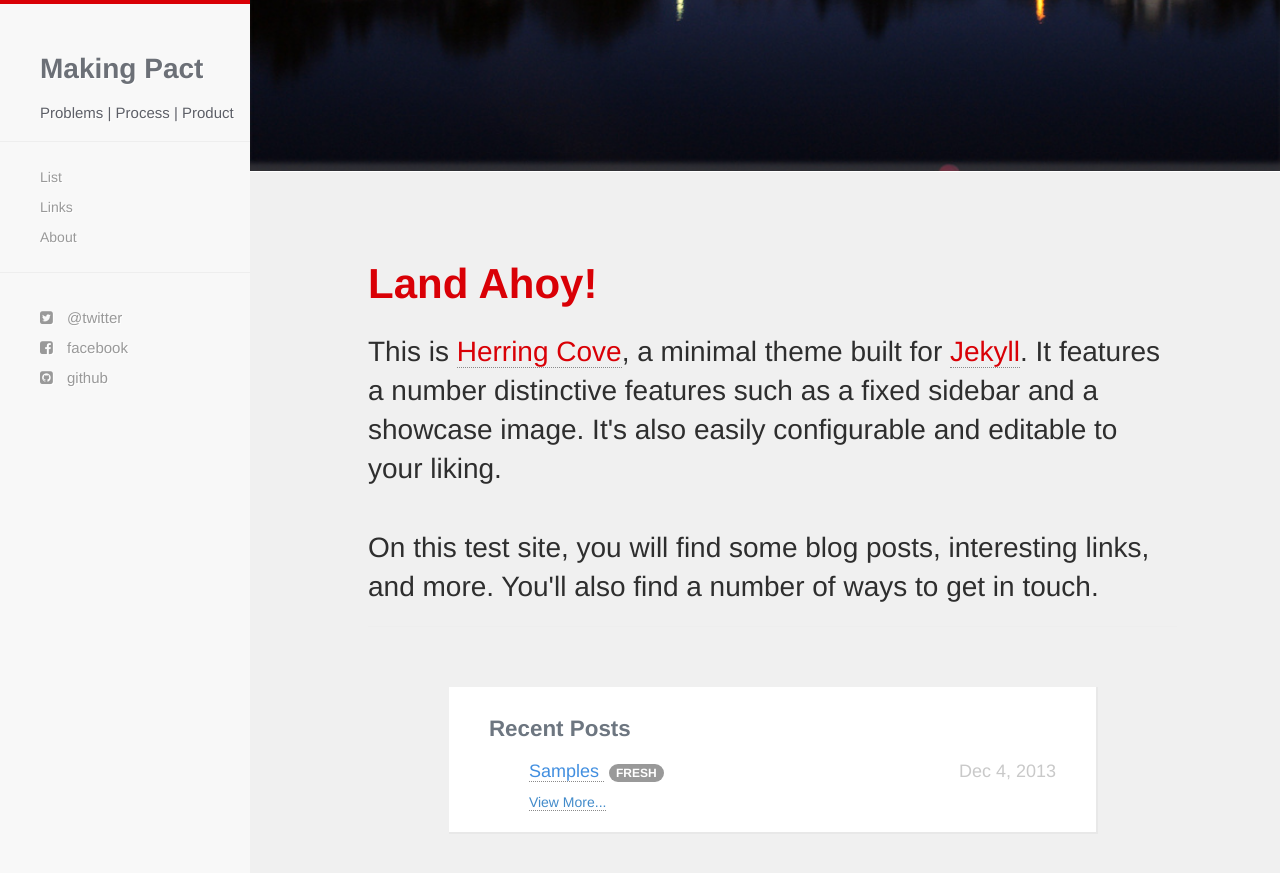
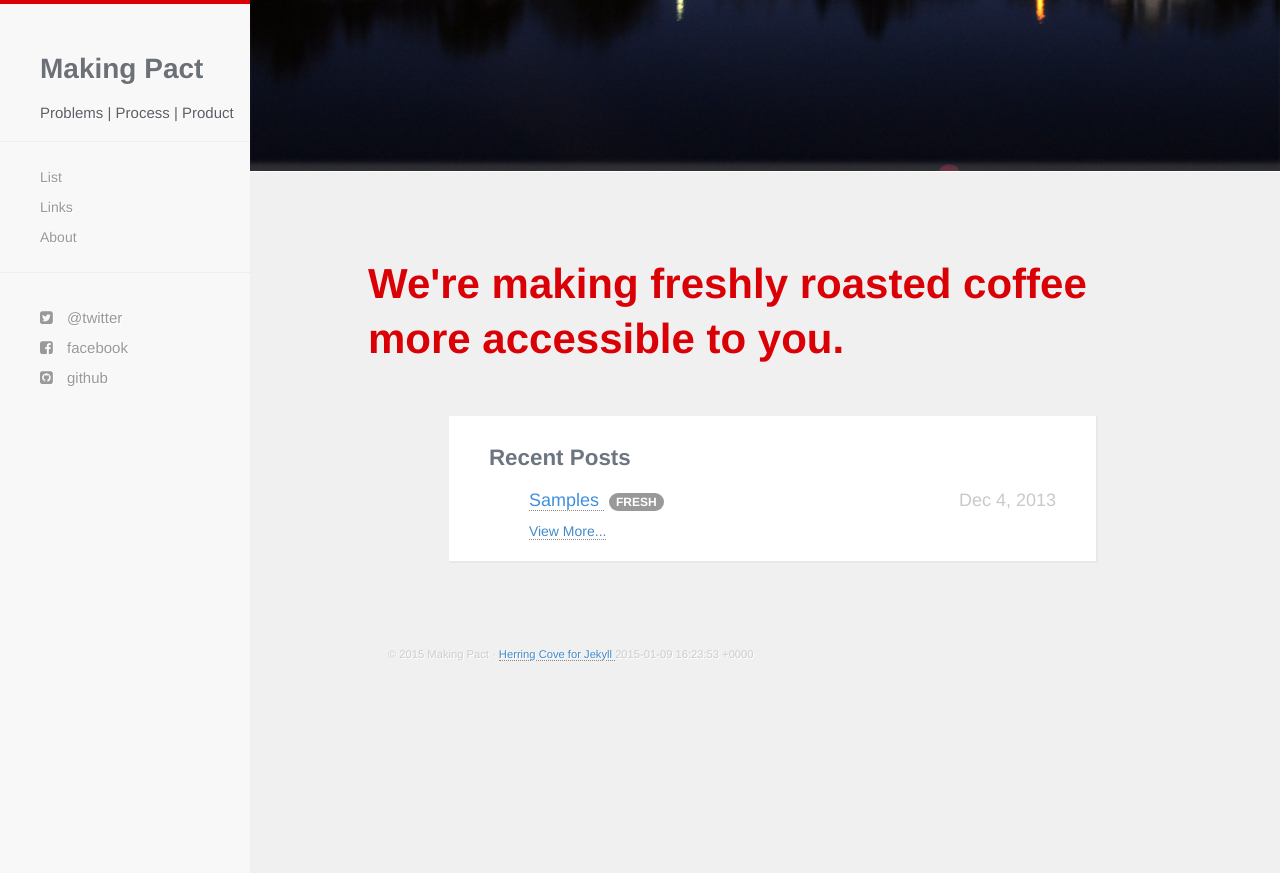
Before and after one commit to PactCoffee/makingpact.github.io, a Jekyll site: the page built from index.html, in a window 1280 px wide and 900 px high, scrolled down 532 px. Shown: the top 873 px of the window. Built offline with Jekyll 4.4.1, drawn with Linux system fonts in a browser that asks for light colours; nearby versions of some CDN libraries; Markdown is read by kramdown in place of the engine named in the settings; after the commit the page ends 1199 px from its top, so only the background shows below that.

Commit message:
updated greeting

```diff
--- a/_includes/greeting.html
+++ b/_includes/greeting.html
@@ -1,9 +1,7 @@
   </div>
   <div class="container">
     <div id="welcome-greeting">
-      <h1>Land Ahoy!</h1>
-      <h2>This is <a href="https://github.com/arnp/herring-cove">Herring Cove</a>, a minimal theme built for <a href="http://jekyllrb.com"> Jekyll</a>. It features a number distinctive features such as a fixed sidebar and a showcase image. It's also easily configurable and editable to your liking. <br><br> On this test site, you will find some blog posts, interesting links, and more. You'll also find a number of ways to get in touch.</h2>
-      <hr />
+      <h1>We're making freshly roasted coffee more accessible to you.</h1>
     </div>
   </div>
   <div class ="container">
```
